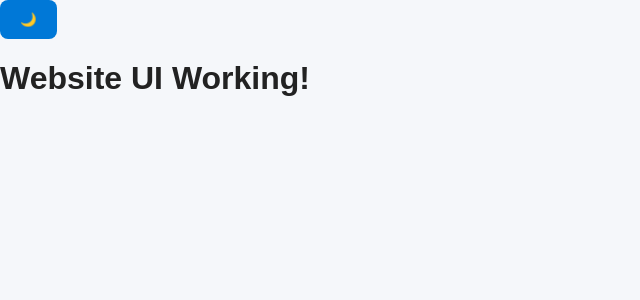
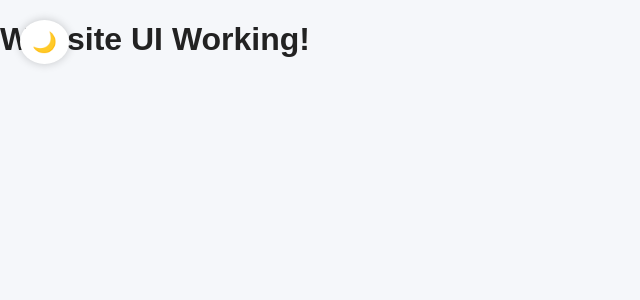
Before and after one commit to Danish11150/Ai-salesman, a Flask app: page / in a window 1280 px wide. Shown: the top 300 px of the page, without its empty margins (0-640 px from the left). Run offline with Flask 3, Linux system fonts and the light colour scheme.

Commit message:
Add theme button styles to style.css
Added a new button style for theme toggle functionality.

```diff
--- a/website/static/style.css
+++ b/website/static/style.css
@@ -124,3 +124,19 @@ button {
 button:hover {
     background: var(--primary-dark);
 }
+
+
+.theme-btn {
+  position: fixed;
+  top: 20px;
+  left: 20px;
+  padding: 10px 12px;
+  font-size: 20px;
+  border-radius: 50%;
+  border: none;
+  cursor: pointer;
+  background: var(--card-bg);
+  color: var(--text);
+  box-shadow: 0 0 10px rgba(0,0,0,0.2);
+  z-index: 999;
+}
```
